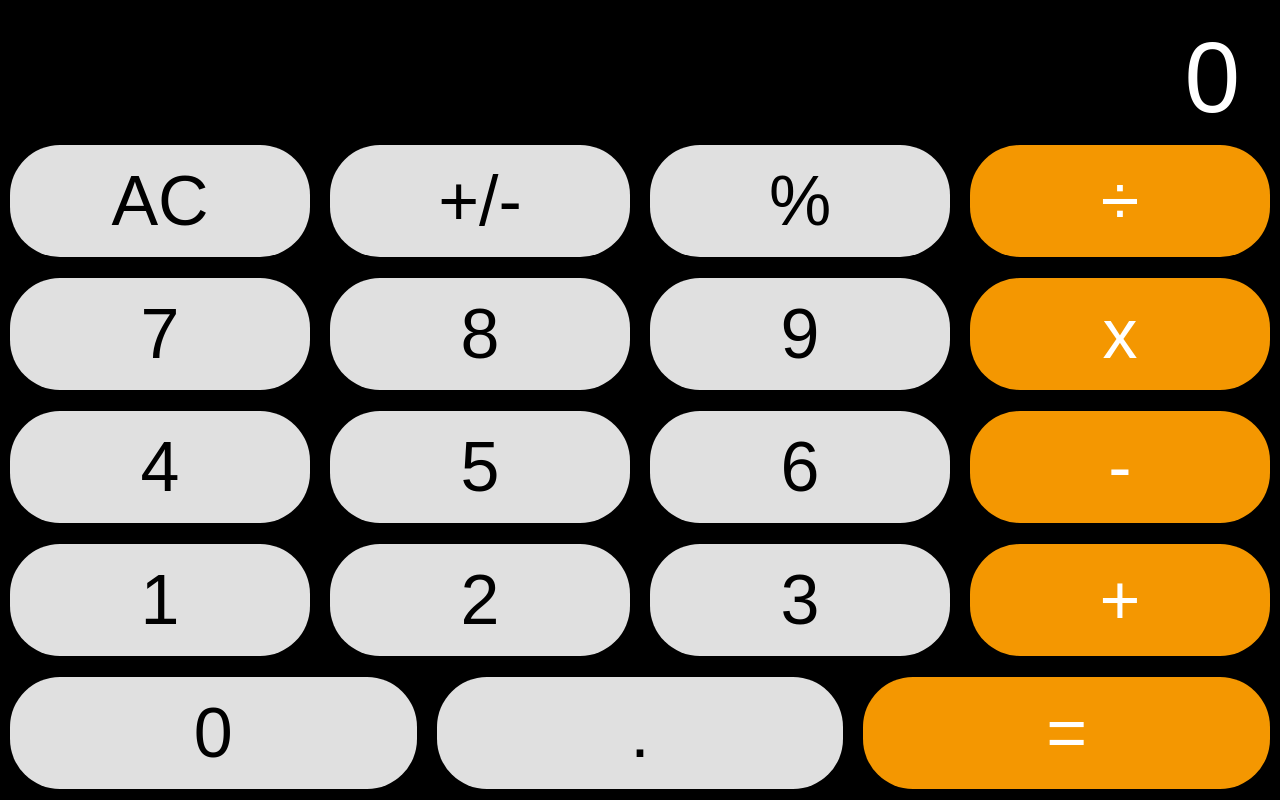
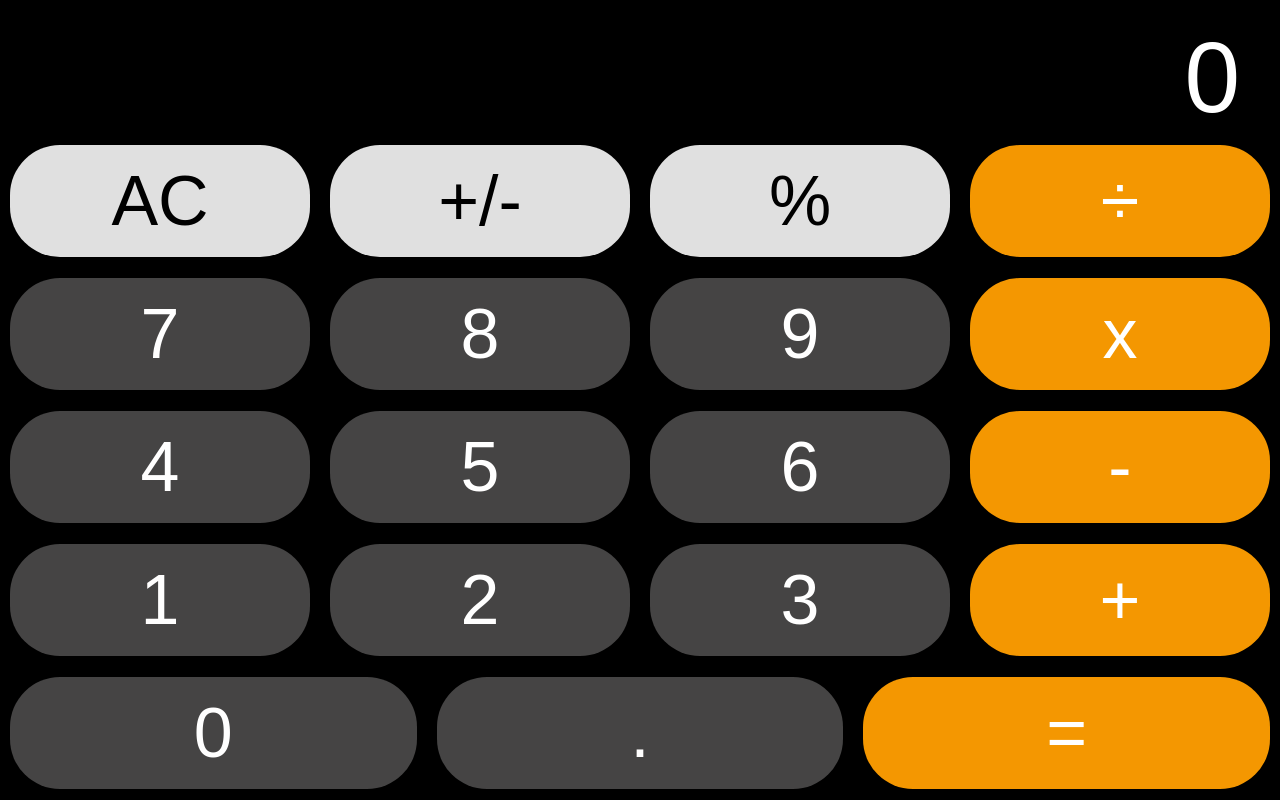
Before and after one commit to kaitlynflynn/Calculator, a React (Create React App) app in the folder client/: page / in a window 1280 px wide. Built offline with nearby package versions, Linux system fonts and the light colour scheme.

Commit message:
Called in charcoal color to the buttons I wanted

```diff
--- a/client/src/component/BtnPanel.js
+++ b/client/src/component/BtnPanel.js
@@ -26,32 +26,32 @@
 
                 {/* 2nd Row (7 8 9 X) */}
                 <div>
-                    <Button name = "7" clickHandler ={this.handleClick} />
-                    <Button name = "8" clickHandler ={this.handleClick} />
-                    <Button name = "9" clickHandler ={this.handleClick} />
+                    <Button name = "7" clickHandler ={this.handleClick} charcoal />
+                    <Button name = "8" clickHandler ={this.handleClick} charcoal />
+                    <Button name = "9" clickHandler ={this.handleClick} charcoal />
                     <Button name = "x" clickHandler ={this.handleClick} orange />
                 </div>
 
                 {/* 3rd Row (4 5 6 -) */}
                 <div>
-                    <Button name = "4" clickHandler ={this.handleClick} />
-                    <Button name = "5" clickHandler ={this.handleClick} />
-                    <Button name = "6" clickHandler ={this.handleClick} />
+                    <Button name = "4" clickHandler ={this.handleClick} charcoal />
+                    <Button name = "5" clickHandler ={this.handleClick} charcoal />
+                    <Button name = "6" clickHandler ={this.handleClick} charcoal />
                     <Button name = "-" clickHandler ={this.handleClick} orange />
                 </div>
 
                 {/* 4th Row (1 2 3 +) */}
                 <div>
-                    <Button name = "1" clickHandler ={this.handleClick} />
-                    <Button name = "2" clickHandler ={this.handleClick} />
-                    <Button name = "3" clickHandler ={this.handleClick} />
+                    <Button name = "1" clickHandler ={this.handleClick} charcoal />
+                    <Button name = "2" clickHandler ={this.handleClick} charcoal />
+                    <Button name = "3" clickHandler ={this.handleClick} charcoal />
                     <Button name = "+" clickHandler ={this.handleClick} orange />
                 </div>
 
                 {/* 5th Row (0 . =) */}
                 <div>
-                    <Button name = "0" clickHandler ={this.handleClick} />
-                    <Button name = "." clickHandler ={this.handleClick} />
+                    <Button name = "0" clickHandler ={this.handleClick} charcoal />
+                    <Button name = "." clickHandler ={this.handleClick} charcoal />
                     <Button name = "=" clickHandler ={this.handleClick} orange />
                 </div>
             </div>
```
